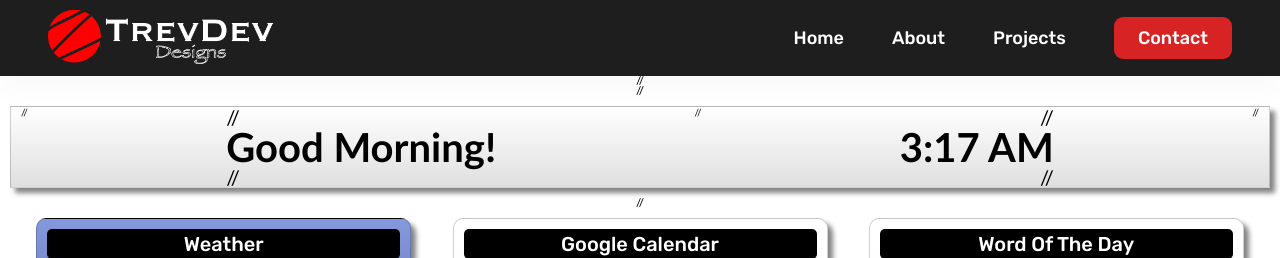
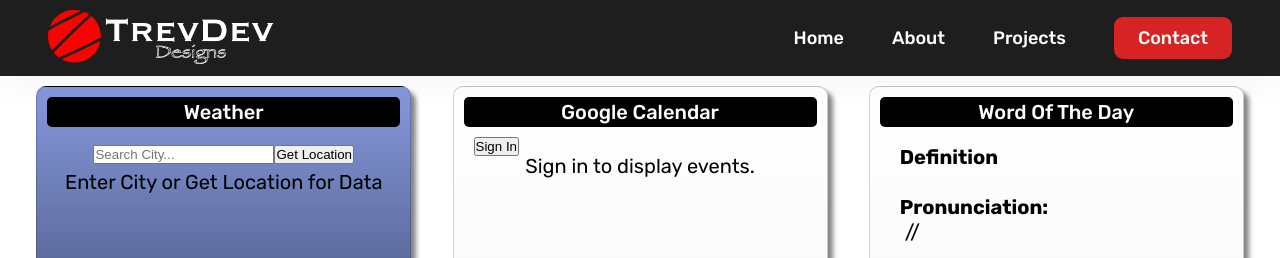
Before and after one commit to tmcgirr/Personal-Website, a React (Create React App) app: page /projects in a window 1280 px wide. Shown: the top 258 px of the page. Built offline with nearby package versions, Linux system fonts and the light colour scheme; no server answers.

Commit message:
Update Projects.js

```diff
--- a/src/Projects/Projects.js
+++ b/src/Projects/Projects.js
@@ -2,7 +2,7 @@ import React from "react";
 import "./Projects.css";
 import Weather from "./Components/WeatherComponent/weather";
 import Clock from "./Components/ClockComponent/Clock";
-import Greeting from "./Components/GreetingComponent/Greeting";
+//import Greeting from "./Components/GreetingComponent/Greeting";
 //import Todolist from "./Components/Todolist/src/components/App";
 import WordOfTheDay from "./Components/WordOfTheDay/WordOfTheDay";
 import GoogleCalendar from "./Components/GoogleCalendar/GoogleCalendar";
@@ -13,16 +13,7 @@ function Projects() {
   return (
     <div className="section-projects">
       <div className="app-container">
-//         <div className="top-container">
-//           <div className="greeting-container">
-//             <div className="greeting">
-//               <Greeting />
-//             </div>
-//             <div className="clockSection">
-//               <Clock />
-//             </div>
-//           </div>
-//         </div>
+
 
         <div className="middle-container">
           <div className="panelgroup-container">
```
